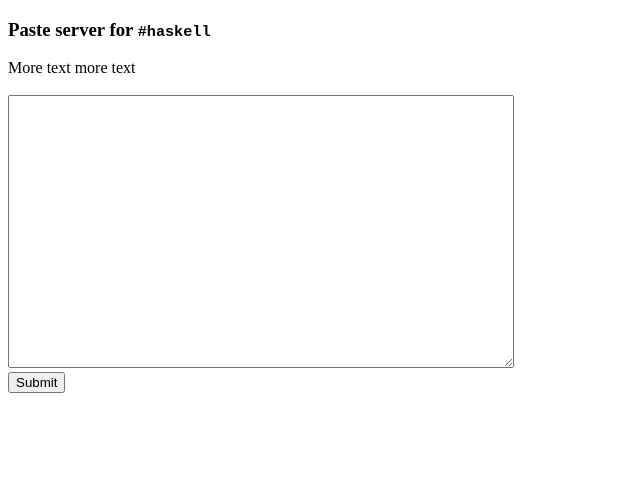
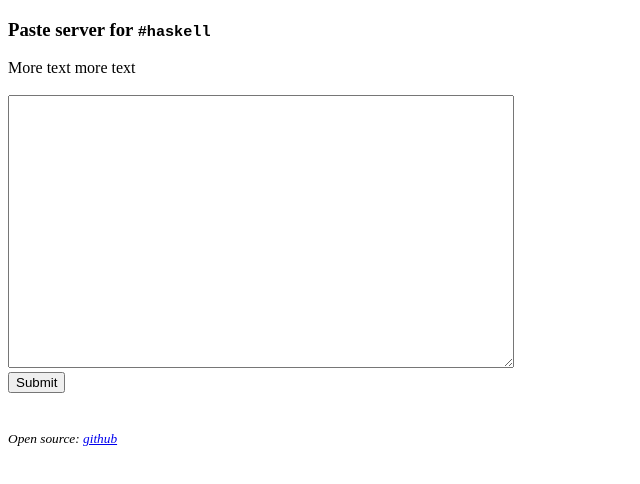
Before and after one commit to haskell/play-haskell, a plain HTML site: page index.html in a window 1280 px wide. Shown: the whole page, without its empty margins (0-640 px from the left). Drawn offline with Linux system fonts and the light colour scheme.

Commit message:
Administrativities

```diff
--- a/index.html
+++ b/index.html
@@ -33,5 +33,8 @@ More text more text<br><br>
 <input type="submit" value="Submit">
 </form>
 <!-- <button onclick="doSubmit()">Submit</button> -->
+<br>
+<br>
+<small><i>Open source: <a href="https://github.com/tomsmeding/pastebin-haskell">github</a></i></small>
 </body>
 </html>
```
Also changed, not shown: 2 other files.
